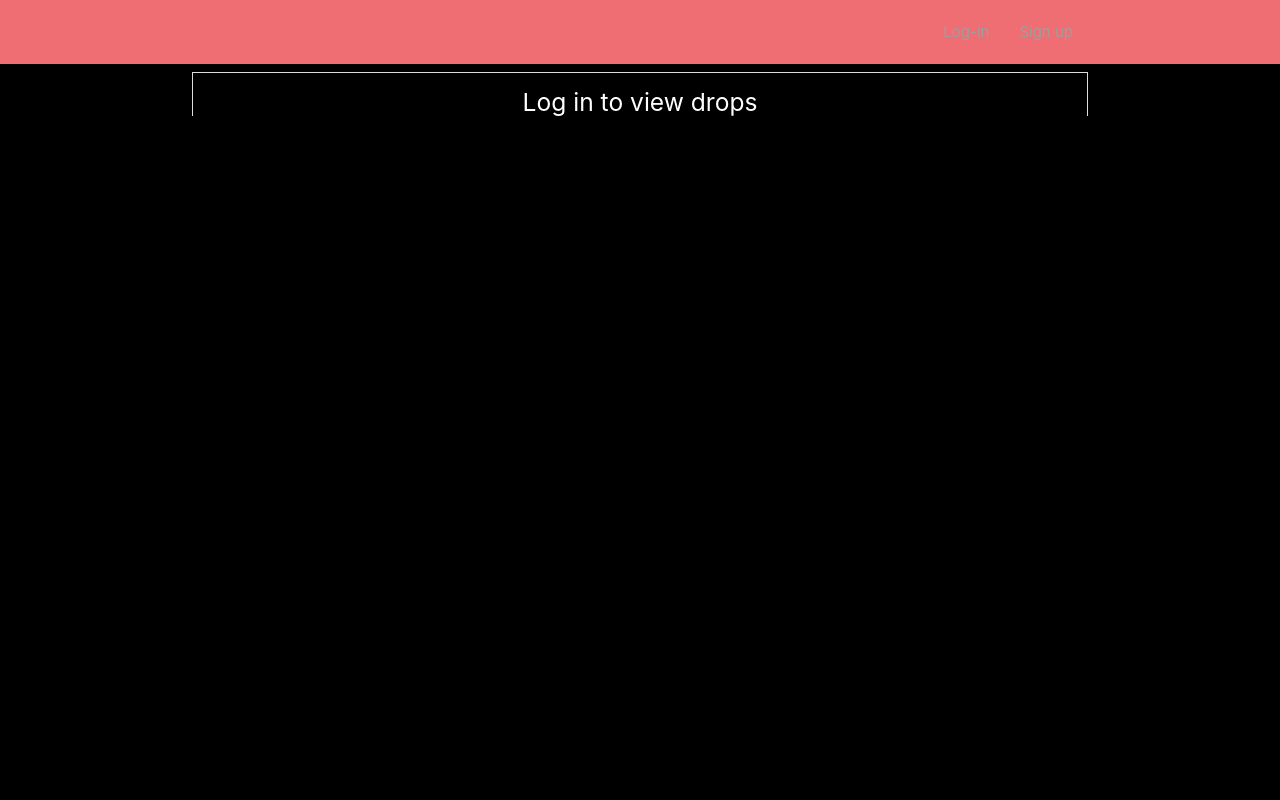
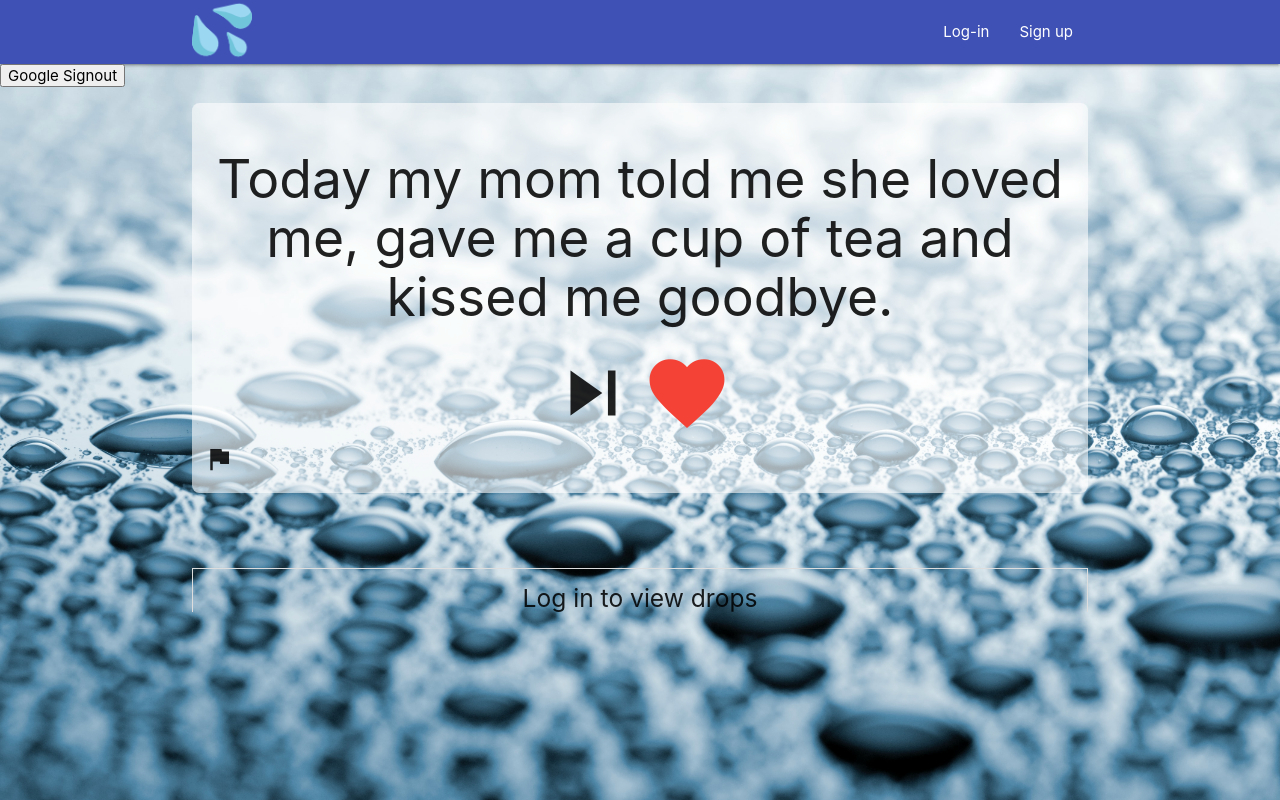
Before and after one commit to divagueame/makemesmile, a plain HTML site: page index.html in a window 1280 px wide. Drawn offline with nearby package versions, Linux system fonts and the light colour scheme; no server answers.

Commit message:
Sign out button Google - testing

```diff
--- a/index.html
+++ b/index.html
@@ -2,6 +2,9 @@
 <html>
     <head>
         <title>Make me smile</title>
+        <!-- GOOGLE ICON FONTS -->
+        <link href="http://fonts.googleapis.com/icon?family=Material+Icons" rel="stylesheet">
+
         <link rel="stylesheet" href="https://cdnjs.cloudflare.com/ajax/libs/materialize/1.0.0/css/materialize.min.css">
         <link rel="stylesheet" href="./styles.css">
         <meta charset="UTF-8">
@@ -10,38 +13,40 @@
     </head>
     <body >
         <!-- NAV BAR -->
-        <nav>
-            <div class="nav-wrapper container">
+        <nav class="indigo">
+            <div class="nav-wrapper container ">
+                <img src="./img/drops.png" class="drop-icon" alt="Leave a happiness drop">
         <ul id="nav-mobile" class="right hide-on-med-and-down">
             <li class="logged-in" style="display: none">
-                <a href="#" class="grey-text modal-trigger" data-target="modal-account">Account</a>
+                <a href="#" class="modal-trigger" data-target="modal-account">Account</a>
             </li>
             <li class="logged-in" style="display: none">
-                <a href="#" id="logout" class="grey-text modal-trigger">Log out</a>
+                <a href="#" id="logout" class="modal-trigger">Log out</a>
             </li>
             <li class="admin" style="display: none">
-                <a href="#"  class="grey-text modal-trigger"  data-target="modal-create">Create guide</a>
+                <a href="#"  class="modal-trigger"  data-target="modal-create">Create guide</a>
             </li>
             <li class="logged-out" style="display: none">
-                <a href="#"  class="grey-text modal-trigger"  data-target="modal-login">Log-in</a>
+                <a href="#"  class="modal-trigger"  data-target="modal-login">Log-in</a>
             </li>
             <li class="logged-out" style="display: none">
-                <a href="#"  class="grey-text  modal-trigger"  data-target="modal-signup">Sign up</a>
+                <a href="#"  class="modal-trigger"  data-target="modal-signup">Sign up</a>
             </li>
         </ul>
     </div>
         </nav>
-
+        <!-- MAKE ADMIN FORM -->
             <form class="center-align admin-actions admin" style="margin:20px auto; max-width:300px; display: none">
                 <input type="email" id="admin-email" class="white" placeholder="Admin email" required>
                 <button class="btn-small yellow darken-2">Make admin</button>
             </form>
+
         <!-- SIGN UP MODAL -->
         <div id="modal-signup" class="modal">
             <div class="modal-content">
+                <button onclick = "googleSignin()">Google Signin</button>
 
-                <button onclick = "googleSignin()">Google Signin</button>
-                <button onclick = "googleSignout()">Google Signout</button>
+
                 <hr>
                 <h4>Sign up</h4>
                 <form id="signup-form">
@@ -117,6 +122,24 @@
             </div>
         </div>
 
+
+        <!-- DROP SHOWCASE -->
+        <button onclick = "googleSignout()">Google Signout</button>
+        <div class="container drop-container">
+            <div class="drop center-align box valign-wrapper">
+
+            <h2>Today my mom told me she loved me, gave me a cup of tea and kissed me goodbye.</h2>
+        </div>
+        <div class="reactions center-align">
+                <i class="large material-icons">skip_next</i>
+                <i class="large material-icons red-text">favorite</i>
+            </div>
+            <i class="small material-icons">flag</i>
+        </div>
+
+        <br>
+        <br>
+        <br>
         <!-- GUIDE LIST -->
         <div class="container">
             <ul class="collapsible z-depth-0 guides">
--- a/java.js
+++ b/java.js
@@ -1,9 +1,6 @@
 /// Auth.js
 
-// const { Console } = require("console");
-
 // Google Auth
-
   //Google provider instance
   var provider =  new firebase.auth.GoogleAuthProvider();
 
@@ -11,20 +8,21 @@
     firebase.auth().signInWithPopup(provider).then((result)=>{
       var token = result.credential.accessToken;
       var user = result.user;
-      console.log("YEAH")
-      console.log(token,user)
+      console.log("You have sucessfully signed through Google")
+      console.log(token,user);
+      const modal = document.querySelector("#modal-signup");
+      M.Modal.getInstance(modal).close();
     }).catch((err)=>{
-      var errorCode = err.code;
       var errorMessage = err.message;
       console.log( errorMessage)
     })
   }
 
   function googleSignout(){
-    console.log("YEAH")
     firebase.auth().signOut().then(()=>{
-      console.log("Sign out successful")
+      console.log("Google user has signed out successfully")
     }).catch((err)=>{
+      console.log("Google user could not sign out.")
       console.log(err.message)
     })
   }
@@ -91,8 +89,7 @@ signupForm.addEventListener('submit', (e) => {
   const email = signupForm['signup-email'].value;
   const password = signupForm['signup-password'].value;
 
-
-  //Sign up user
+  //Sign up user with email
   auth.createUserWithEmailAndPassword(email,password).then(cred => {
     return db.collection('users').doc(cred.user.uid).set({
       'favouriteFruit': signupForm['favourite-fruit'].value
@@ -216,3 +213,8 @@ document.addEventListener('DOMContentLoaded', function() {
       var elems = document.querySelectorAll('select');
     var instances = M.FormSelect.init(elems);
 });
+
+
+const displayDrop = function(){
+
+};
--- a/styles.css
+++ b/styles.css
@@ -1,4 +1,21 @@
 body {
-    background-color: black;
-    color: white;
+    background-image: url("img/bg-drops.jpg");
+    background-size: cover;
 }
+
+.drop-container {
+    background-color: rgba(255, 255, 255, 0.6);
+    border-radius: .5rem;
+    margin-top: 1rem;
+    padding: .8rem;
+}
+
+i:hover {
+    scale: 1.1;
+    cursor: pointer;
+}
+
+.drop-icon {
+    width: 4rem;
+    height: 4rem;
+}
```
Also changed, not shown: img/bg-drops.jpg (added), img/drop.png (added), img/drops.png (added), 1 other file.
